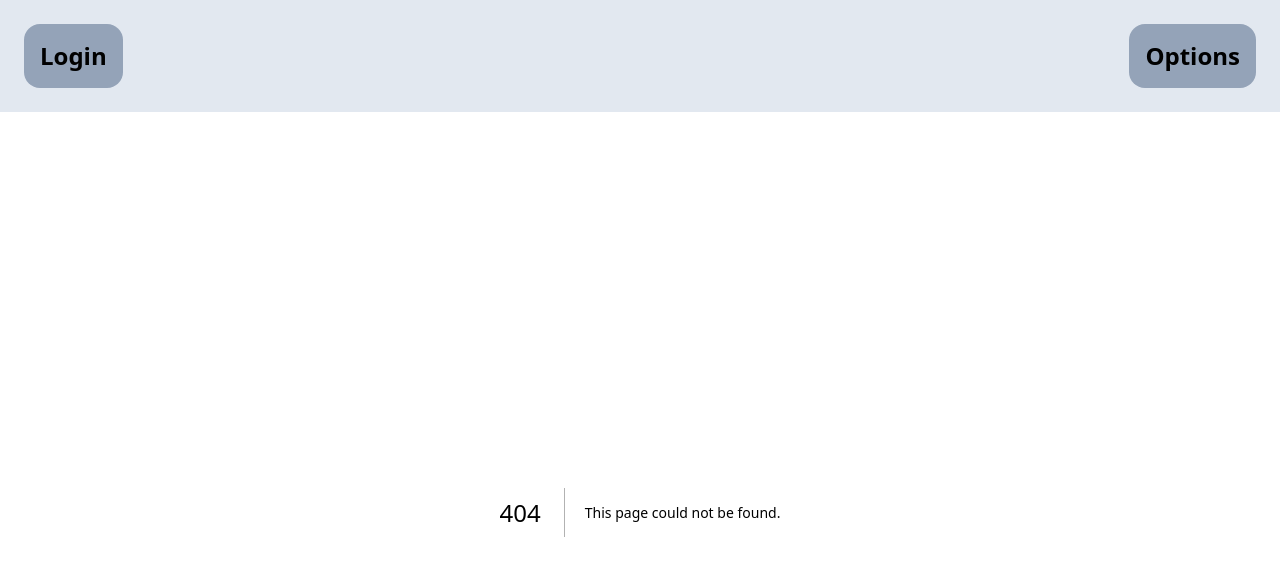
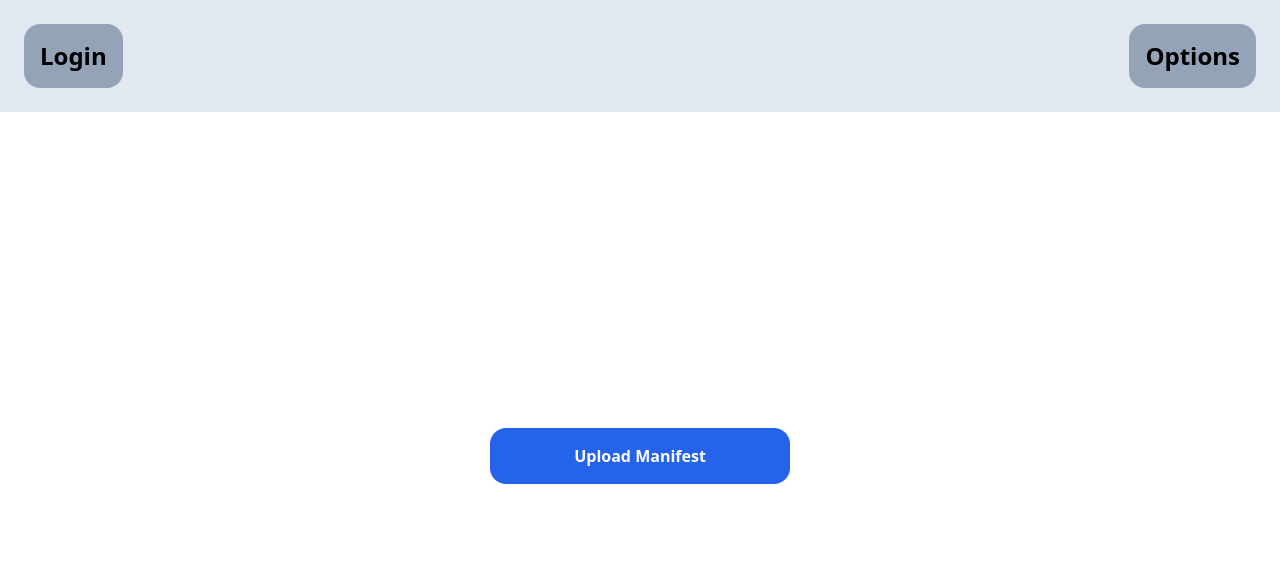
Before and after one commit to FelixMDM/CargoPilot, a Next.js app in the folder client/: page /uploadManifest in a window 1280 px wide. Before the commit this address had no page. Shown: the top 576 px of the page. Built offline with nearby package versions, Linux system fonts and the light colour scheme.

Commit message:
uploadManifest button

```diff
--- /dev/null
+++ b/client/src/app/uploadManifest/page.tsx
@@ -0,0 +1,13 @@
+'use client';
+
+import UploadManifest from '@/components/uploadManifest/UploadManifest';
+
+const UploadManifestPage = () => {
+    return (
+        <div>
+            <UploadManifest />
+        </div>
+    );
+};
+
+export default UploadManifestPage;
--- /dev/null
+++ b/client/src/components/uploadManifest/UploadManifest.tsx
@@ -0,0 +1,17 @@
+'use client';
+
+const UploadManifest = () => {
+    return (
+        <div className='flex flex-col h-[80vh] text-white font-bold text-center justify-center items-center'>
+            <h1 className="text-2xl mb-4">Upload Manifest</h1>
+            <button
+                className="w-[300px] p-4 m-2 bg-blue-600 rounded-2xl hover:text-white"
+                onClick={() => alert('Upload Manifest Clicked!')}
+            >
+                Upload Manifest
+            </button>
+        </div>
+    );
+};
+
+export default UploadManifest;
```
